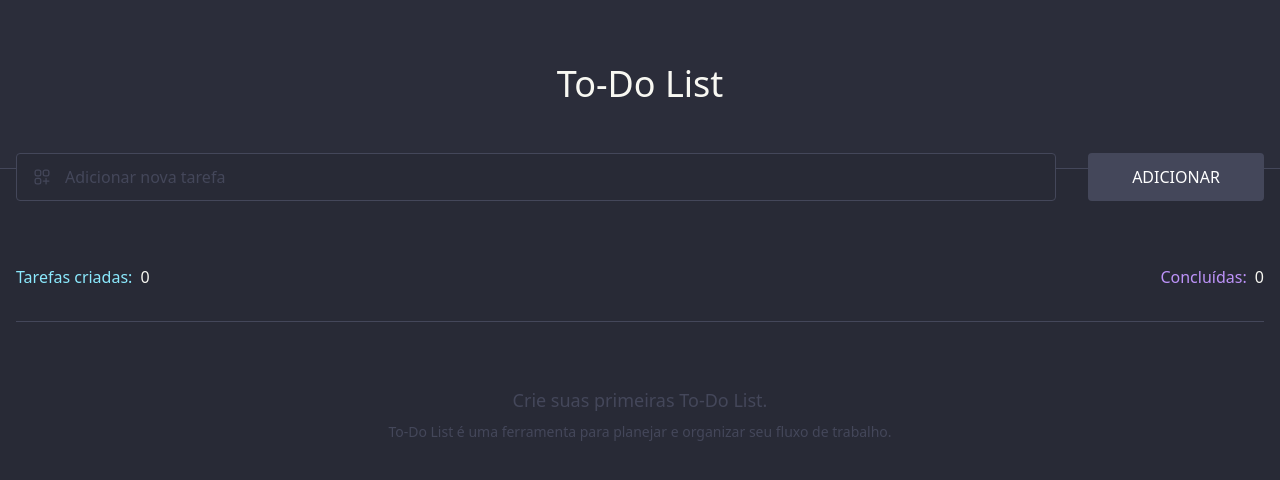
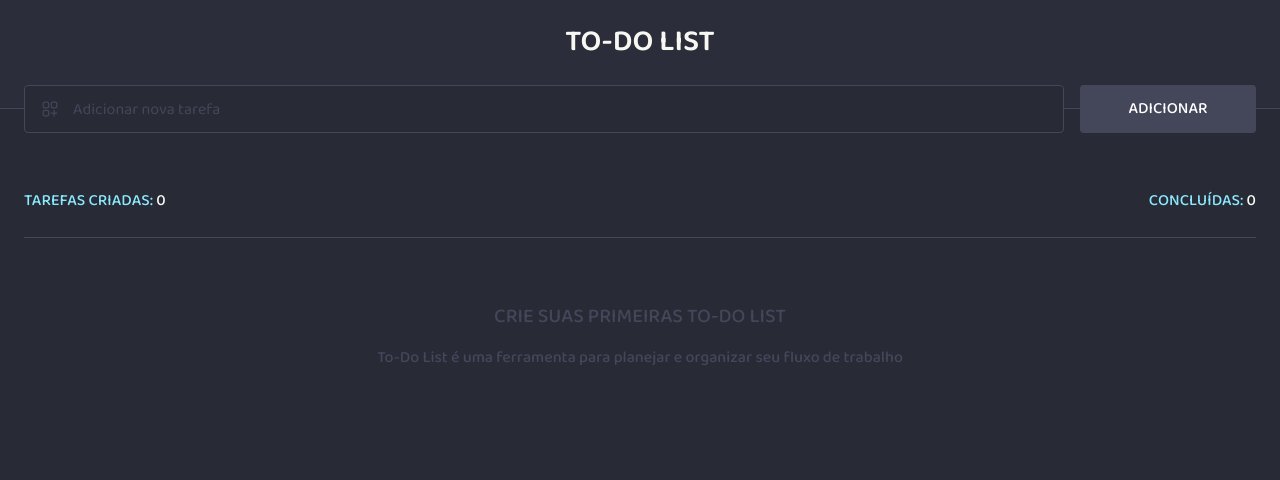
Before and after one commit to igornicoletti/reactjs-todo-list, a React (Vite) app: page / in a window 1280 px wide. Shown: the top 480 px of the page. Built offline with nearby package versions, Linux system fonts and the light colour scheme.

Commit message:
updated styles

```diff
--- a/index.html
+++ b/index.html
@@ -6,6 +6,9 @@
   <link rel="icon" type="image/svg+xml" href="/favicon.svg" />
   <meta name="viewport" content="width=device-width, initial-scale=1.0" />
   <title>To-Do List</title>
+  <link rel="preconnect" href="https://fonts.googleapis.com">
+  <link rel="preconnect" href="https://fonts.gstatic.com" crossorigin>
+  <link href="https://fonts.googleapis.com/css2?family=Baloo+2:wght@400..800&display=swap" rel="stylesheet">
 </head>
 
 <body>
--- a/src/index.css
+++ b/src/index.css
@@ -5,4 +5,5 @@
 body {
   color: #f8f8f2;
   background: #282a36;
+  font-family: 'Baloo 2', sans-serif;
 }
--- a/src/routes/root.tsx
+++ b/src/routes/root.tsx
@@ -62,8 +62,8 @@ export function Root() {
           </ul>
           {!todos.length &&
             <div className={not()}>
-              <p className={first()}>Crie suas primeiras To-Do List.</p>
-              <p className={work()}>To-Do List é uma ferramenta para planejar e organizar seu fluxo de trabalho.</p>
+              <p className={first()}>Crie suas primeiras To-Do List</p>
+              <p className={work()}>To-Do List é uma ferramenta para planejar e organizar seu fluxo de trabalho</p>
             </div>
           }
         </div>
--- a/src/styles/variants.tsx
+++ b/src/styles/variants.tsx
@@ -3,14 +3,14 @@ import { tv } from 'tailwind-variants'
 export const variantsError = tv({
   slots: {
     base: 'relative h-full min-h-screen w-full grid content-center',
-    container: 'w-full max-w-screen-xl mx-auto px-4',
+    container: 'w-full max-w-screen-xl mx-auto px-6',
     content: 'flex flex-col items-center text-center gap-16 py-16',
     wrapper: 'flex flex-col gap-4',
     status: 'text-xl',
     title: 'text-5xl font-medium',
     message: 'text-dracula-comment text-sm',
     back: 'flex items-center gap-2 text-sm',
-    icon: 'h-4 w-4',
+    icon: 'size-4',
   }
 })
 
@@ -18,46 +18,46 @@ export const variantsHome = tv({
   slots: {
     base: 'relative h-full min-h-screen w-full grid content-start overflow-x-hidden',
     header: 'w-full border-b border-b-dracula-line bg-dracula-line/10',
-    container: 'w-full max-w-screen-xl mx-auto px-4',
-    content: 'flex flex-col items-start gap-8 py-16',
-    title: 'w-full text-4xl text-center font-medium',
+    container: 'w-full max-w-screen-xl mx-auto px-6',
+    content: 'flex flex-col items-center gap-6 pt-6 pb-12',
+    title: 'text-3xl font-semibold uppercase',
   }
 })
 
 export const variantsForm = tv({
   slots: {
-    form: 'w-full flex flex-col md:flex-row items-center gap-2 md:gap-8 justify-center -mt-20',
+    form: 'w-full flex flex-col md:flex-row items-center gap-2 md:gap-4 justify-center -mt-12',
     field: 'relative w-full h-12',
     write: 'w-full h-full py-2 pl-12 pr-4 rounded bg-dracula-bg border border-dracula-line hover:border-white focus:border-white placeholder:text-dracula-line focus:outline-none transition ease-in-out duration-300 peer',
-    squares: 'absolute w-5 h-5 bottom-3.5 left-4 text-dracula-line peer-hover:text-white peer-focus:text-white transition ease-in-out duration-300',
+    squares: 'absolute size-5 bottom-3.5 left-4 text-dracula-line peer-hover:text-white peer-focus:text-white transition ease-in-out duration-300',
     add: 'w-full md:max-w-44 flex items-center justify-center px-4 h-12 uppercase rounded font-medium text-dracula-line bg-dracula-cyan disabled:bg-dracula-line disabled:text-white disabled:cursor-not-allowed disabled:scale-100 active:scale-95 transition ease-in-out duration-300'
   }
 })
 
 export const variantsTitle = tv({
   slots: {
-    info: 'w-full flex items-center justify-between pt-8 gap-2',
-    created: 'text-dracula-cyan pr-1',
-    finished: 'text-dracula-purple pr-1',
+    info: 'w-full flex flex-col md:flex-row items-center justify-between font-medium uppercase pt-8 gap-2',
+    created: 'text-dracula-cyan',
+    finished: 'text-dracula-cyan',
   }
 })
 
 export const variantsCard = tv({
   slots: {
     card: 'w-full flex flex-col-reverse gap-2',
-    list: 'w-full flex items-center justify-between gap-8 md:gap-16 rounded p-4 border border-dracula-line hover:border-white bg-dracula-line/10 transition ease-in-out duration-300',
+    list: 'w-full flex items-center justify-between gap-6 md:gap-16 rounded p-4 border border-dracula-line hover:border-dracula-cyan bg-dracula-line/10 hover:bg-dracula-line/25 transition ease-in-out duration-300',
     label: 'peer w-full flex items-center gap-4 cursor-pointer',
-    checkbox: 'peer min-h-4 min-w-4 appearance-none rounded border border-dracula-cyan accent-dracula-purple cursor-pointer checked:appearance-auto transition ease-in-out duration-300',
+    checkbox: 'peer min-h-4 min-w-4 appearance-none rounded border border-dracula-cyan accent-dracula-cyan cursor-pointer checked:appearance-auto transition ease-in-out duration-300',
     text: 'peer-checked:line-through peer-checked:text-dracula-comment',
     remove: 'peer-has-[:checked]:hidden hover:text-dracula-red transition ease-in-out duration-300',
-    trash: 'h-5 w-5 ',
+    trash: 'size-5 ',
   }
 })
 
 export const variantsNot = tv({
   slots: {
-    not: 'w-full flex flex-col text-center gap-2 text-dracula-line border-t border-dracula-line pt-8 md:pt-16 -mt-8',
-    first: 'text-lg font-medium',
-    work: 'text-sm',
+    not: 'w-full flex flex-col text-center gap-4 text-dracula-line border-t border-dracula-line pt-16 -mt-6',
+    first: 'text-xl uppercase font-medium',
+    work: 'font-medium',
   }
 })
```
